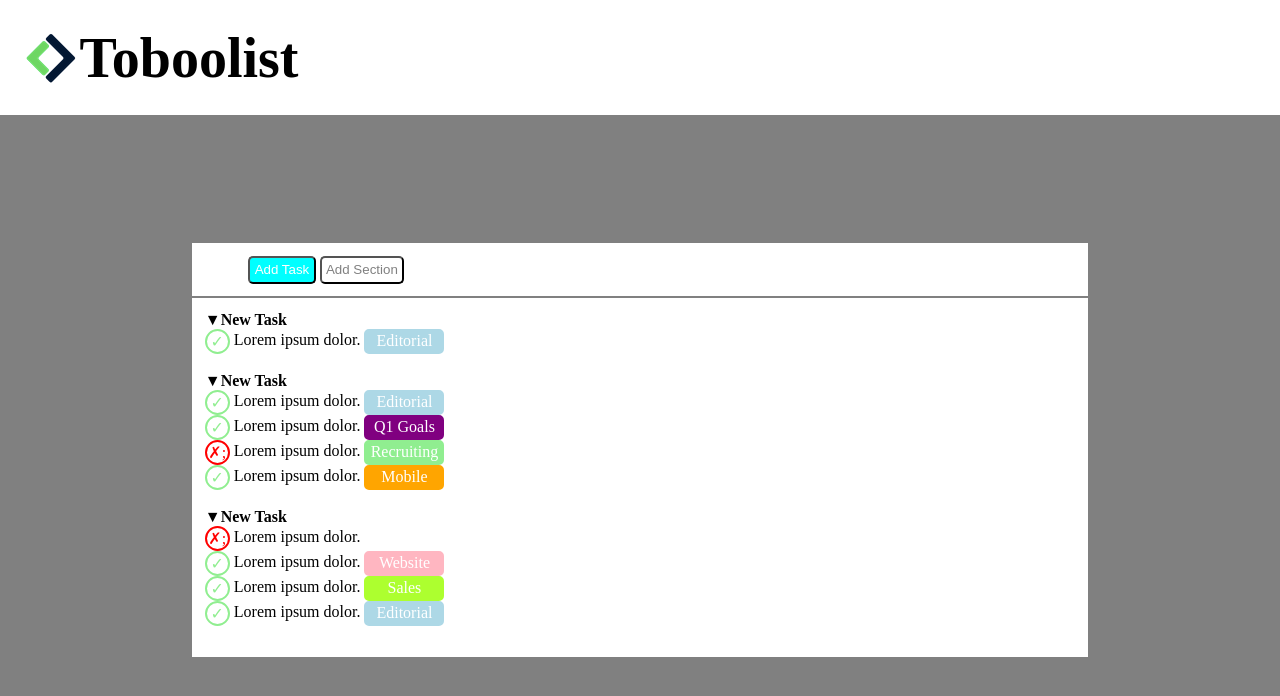
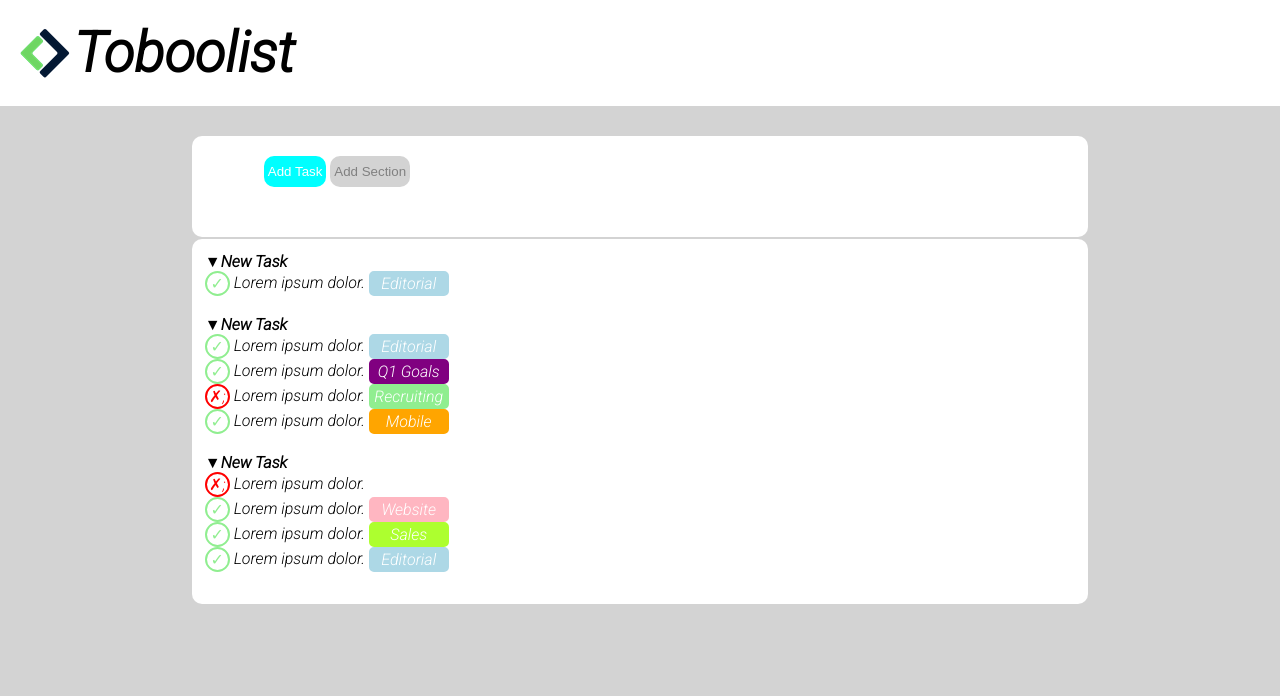
Before and after one commit to GianlucaSirianni/html-css-toboolist, a plain HTML site: page index.html in a window 1280 px wide. Drawn offline with Linux system fonts and the light colour scheme.

Commit message:
post correzione: modifiche style header e buttons

```diff
--- a/assets/css/style.css
+++ b/assets/css/style.css
@@ -1,16 +1,23 @@
+@import url('https://fonts.googleapis.com/css2?family=Roboto:ital,wght@1,300&display=swap');
+
 *{
     margin: 0;
     padding: 0;
     box-sizing: border-box;
 }
 
+html{
+    font-family: 'Roboto', sans-serif
+}
+
 body{
-    background-color: grey;
+    background-color: lightgrey;
 }
 
 #header-logo{
     background-color: white;
-    padding: 2%;
+    padding: 20px;
+    margin-bottom: 30px;
 
 }
 
@@ -20,30 +27,33 @@ body{
 }
 
 #logo-text{
+    vertical-align: middle;
     font-size: 3.5rem;
 }
 
 .button-section{
     width: 70%;
     margin: auto;
-    margin-top: 10%;
     background-color: white;
-    padding: 1%;
+    padding: 20px 30px 50px 30px;
+    border-radius: 10px;
 }
 
 #blue-button{
     background-color: aqua;
     color: white;
-    border-radius: 5px;
-    padding: 0.5%;
+    border-radius: 10px;
+    border: 0px;
+    padding: 8px 4px;
     margin-left: 5%;
 }
 
 #white-button{
-    background-color: white;
+    background-color: lightgray;
     color: gray;
-    border-radius: 5px;
-    padding: 0.5%;
+    border-radius: 10px;
+    border: 0px;
+    padding: 8px 4px;
 }
 
 .list-section{
@@ -53,6 +63,7 @@ body{
     background-color: white;
     padding: 1%;
     margin-bottom: 10px;
+    border-radius: 10px;
 }
 
 .list-title{
```
